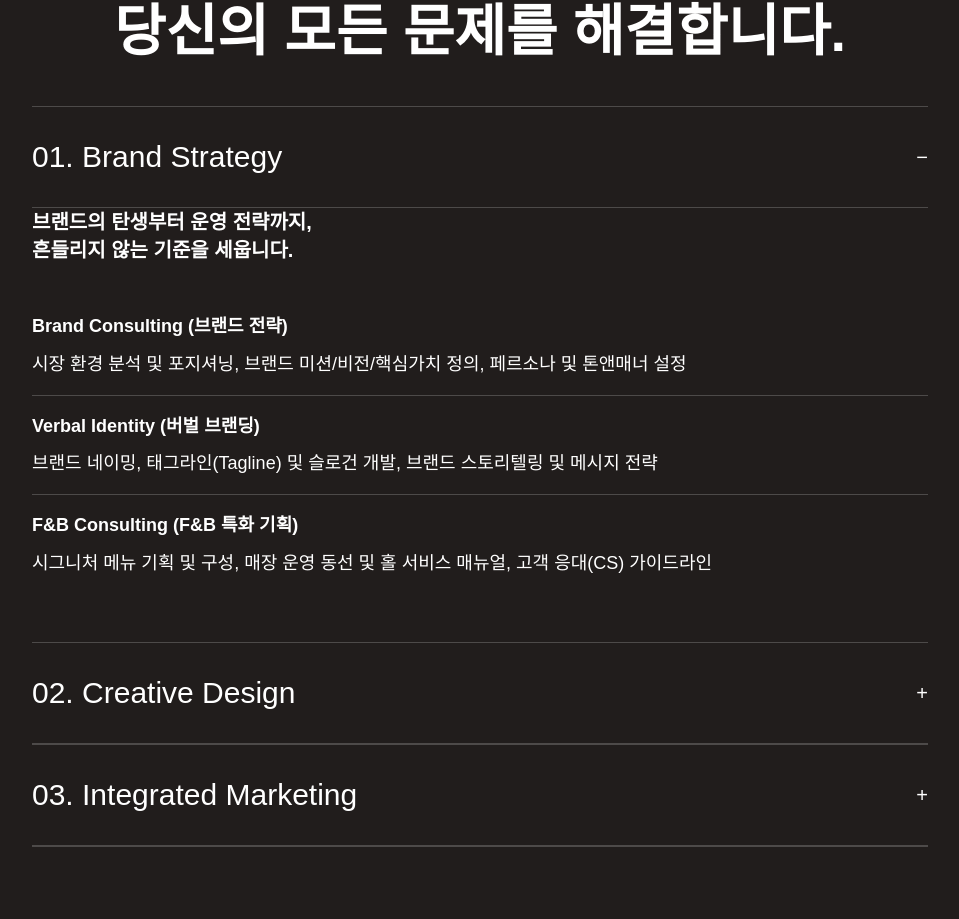
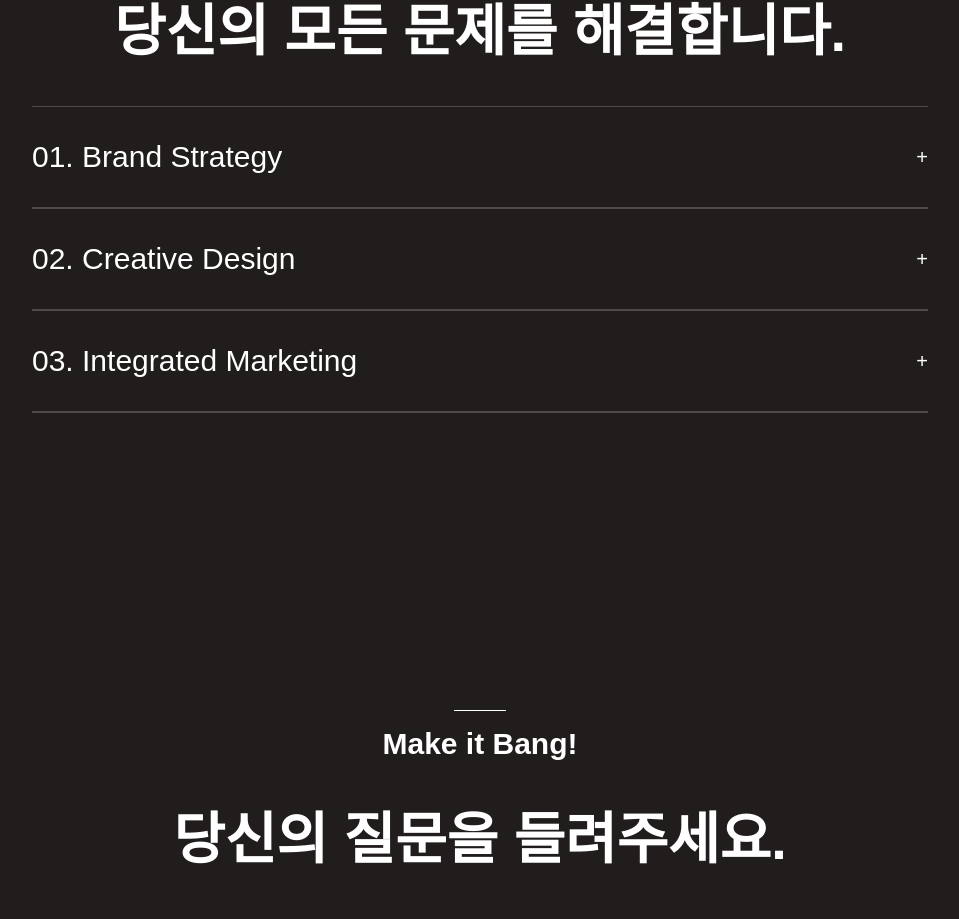
Before and after one commit to 0xMegg/qnbWeb, a Next.js app: page / in a window 1280 px wide. Shown: the part 3953-4872 px from the top of the page, without its empty margins (160-1119 px from the left). Built offline with nearby package versions, Linux system fonts and the light colour scheme; a web font is replaced by a local one.

Commit message:
fix accordion

```diff
--- a/app/page.tsx
+++ b/app/page.tsx
@@ -175,7 +175,7 @@ const SERVICES_DATA = [
 ];
 
 export default function Home() {
-  const [openSections, setOpenSections] = useState<number[]>([1]); // 첫 번째 섹션만 기본적으로 열림
+  const [openSections, setOpenSections] = useState<number[]>([]); // 모든 섹션 기본적으로 닫힘
 
   const toggleSection = (id: number) => {
     setOpenSections((prev) =>
```
